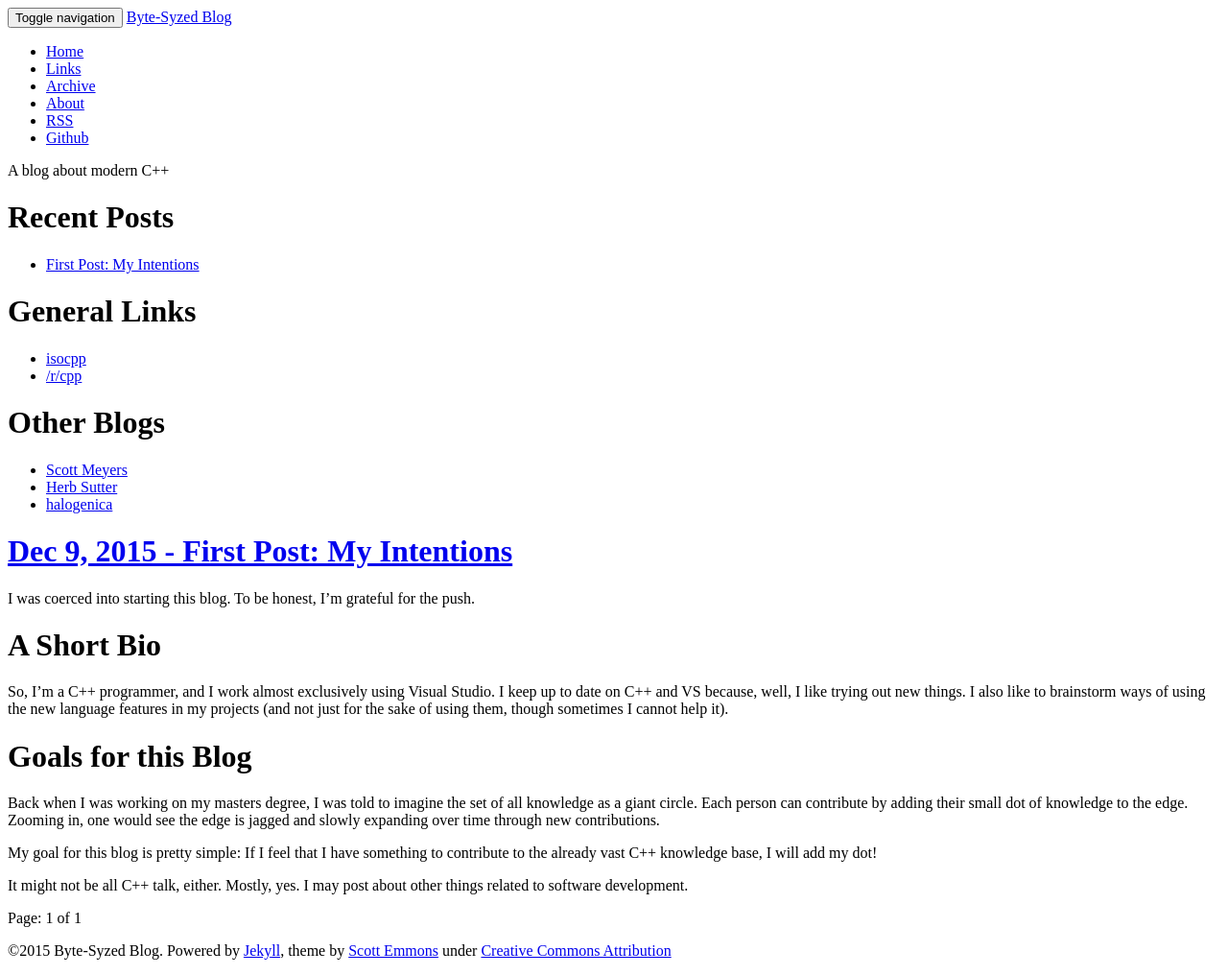
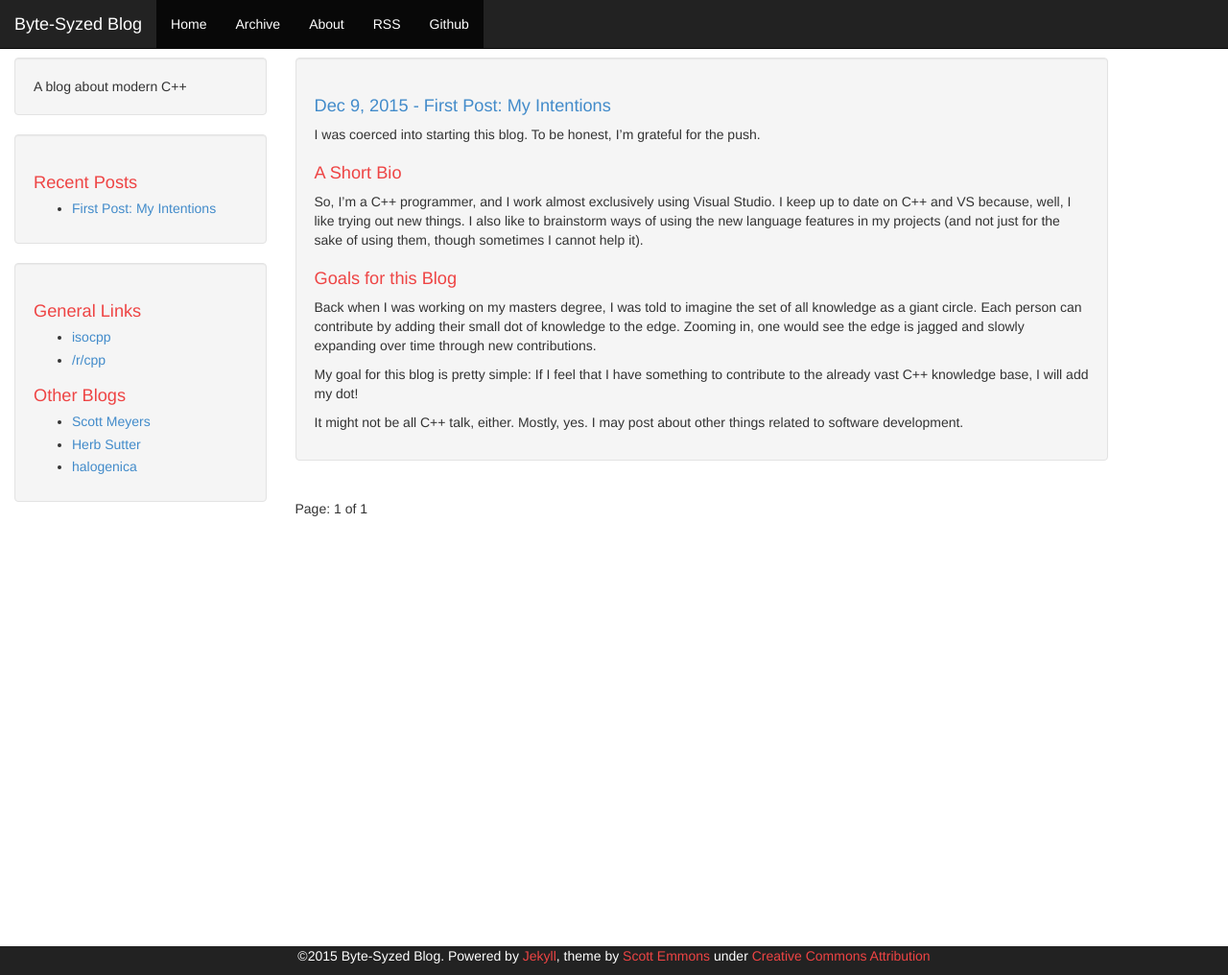
Before and after one commit to julioespinal/blog, a Jekyll site: the page built from index.html, in a window 1280 px wide and 1016 px high. Shown: the whole window at 96% size. Built offline with Jekyll 4.4.1, drawn with Linux system fonts in a browser that asks for light colours; nearby versions of some CDN libraries; library files that are not in the unit come from our copies; Markdown is read by kramdown in place of the engine named in the settings; the list of posts is cut into pages by our own code; comment, search, counter and statistics services are not loaded.

Commit message:
moving back to subdir

```diff
--- a/_config.yml
+++ b/_config.yml
@@ -10,7 +10,7 @@ url: http://blog.julioespinal.com
 # be the project name.
 # *** IMPORTANT: If your local "jekyll serve" throws errors change this to '' or
 #     run it like so: jekyll serve --baseurl=''
-baseurl: 'blog'
+baseurl: '/blog'
 
 # This can be '' to hide the Github nav button
 github: ''
```
